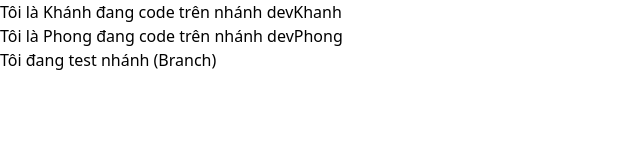
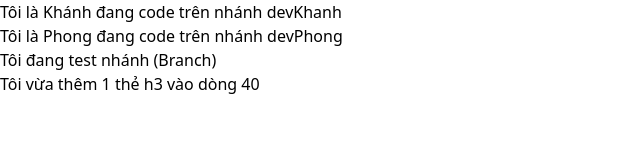
Before and after one commit to vunguyenkhanh/BCS14_BTCapstone, a website: page src/index.html in a window 1280 px wide. Shown: the whole page, without its empty margins (0-640 px from the left). Drawn offline with Linux system fonts and the light colour scheme.

Commit message:
vừa thêm 1 thẻ h3 vào dòng 40

```diff
--- a/src/index.html
+++ b/src/index.html
@@ -37,6 +37,7 @@
     <h1>Tôi là Khánh đang code trên nhánh devKhanh</h1>
     <h1>Tôi là Phong đang code trên nhánh devPhong</h1>
     <h2>Tôi đang test nhánh (Branch)</h2>
+    <h3>Tôi vừa thêm 1 thẻ h3 vào dòng 40</h3>
 
   </body>
 </html>
```
